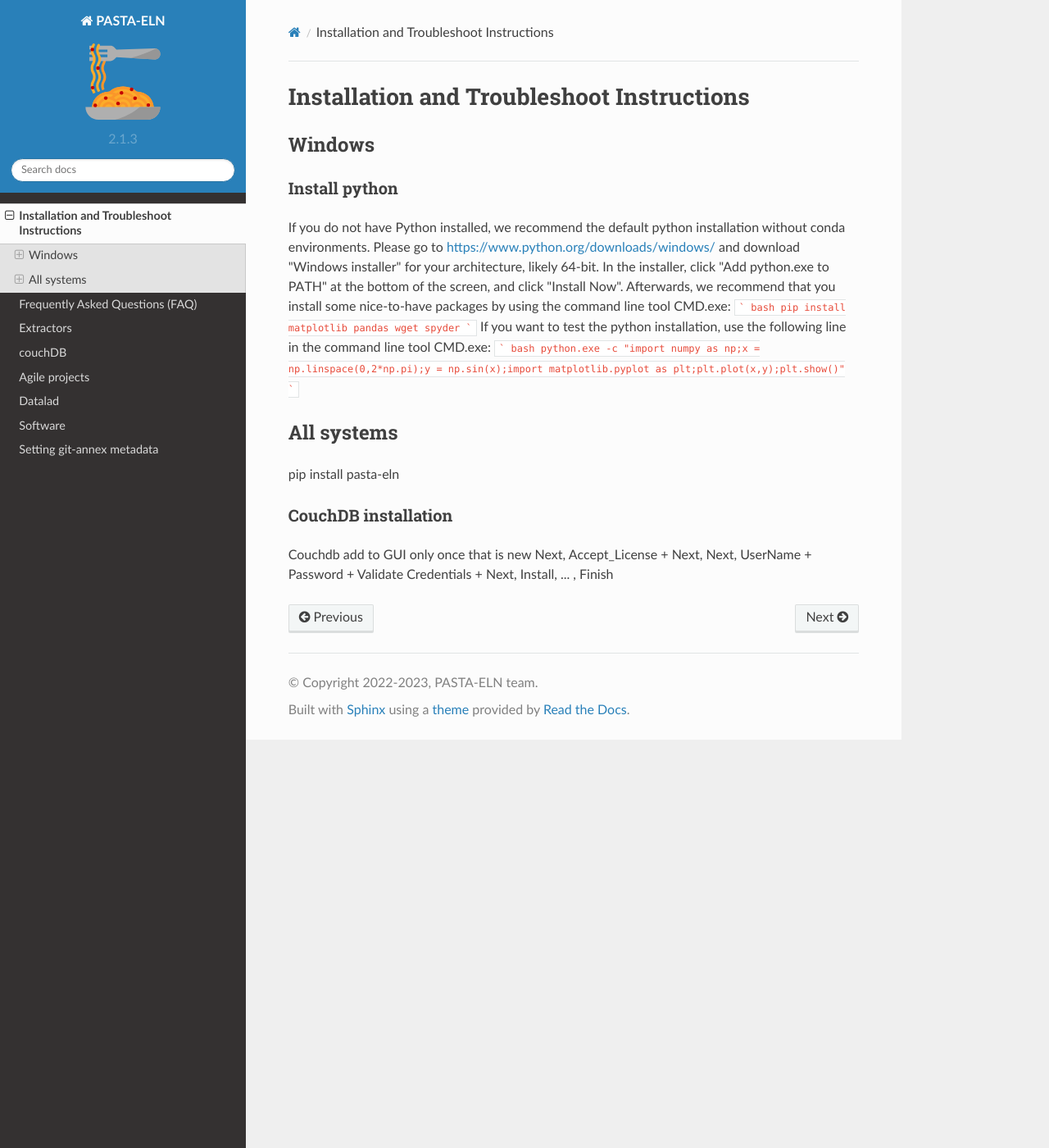
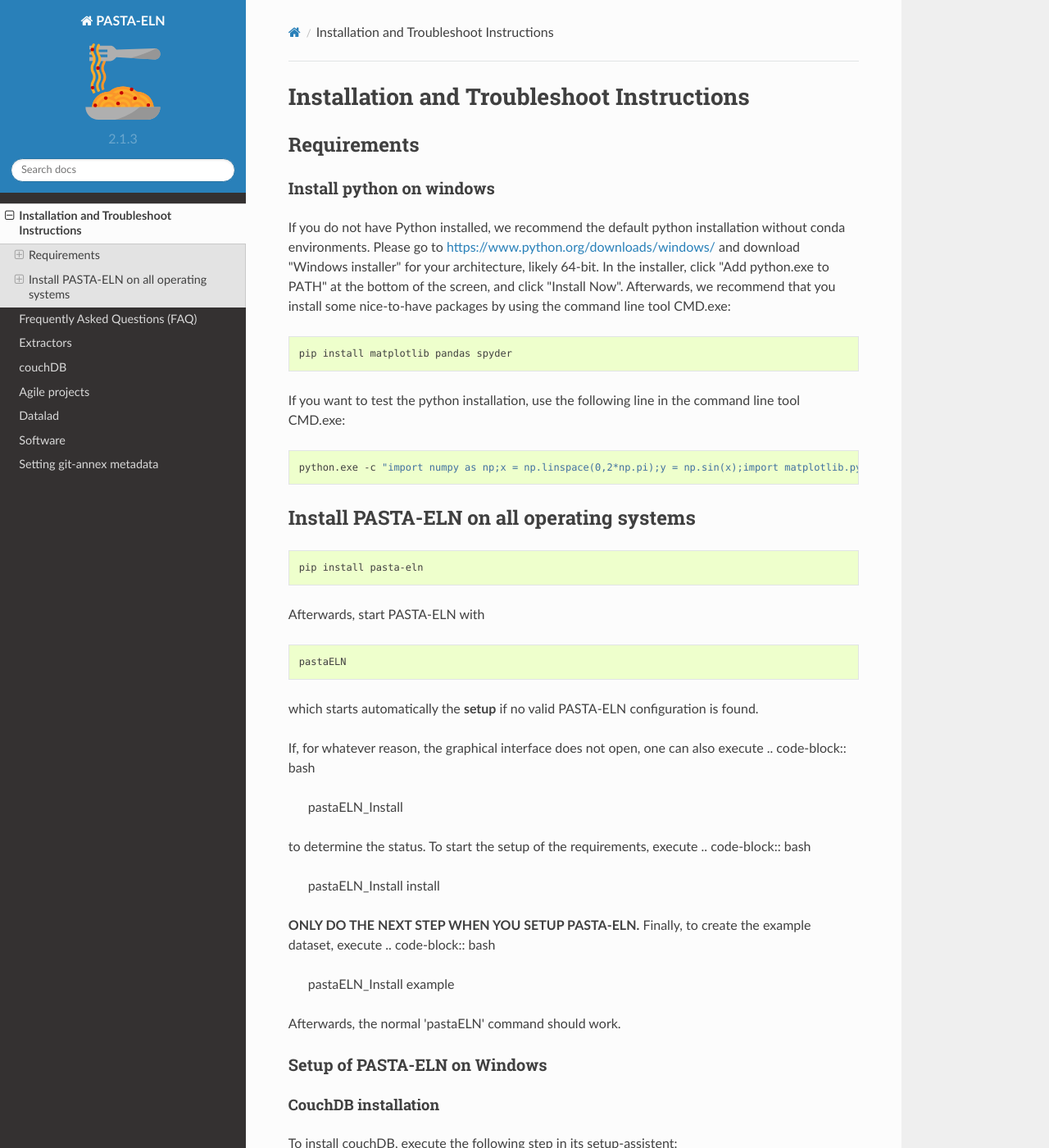
Before and after one commit to PASTA-ELN/pasta-eln, a Sphinx documentation site: the page built from docs/source/install.rst, in a window 1280 px wide and 1400 px high. Shown: the whole window at 82% size. Built offline with Sphinx 7.4.7 and the Read the Docs theme 2.0.0, drawn with Linux system fonts in a browser that asks for light colours; some of the changed text lies outside the part shown.

Commit message:
- Update install instructions windows - debug

````diff
--- a/docs/source/install.rst
+++ b/docs/source/install.rst
@@ -3,32 +3,71 @@
 Installation and Troubleshoot Instructions
 ******************************************
 
-Windows
-=======
+Requirements
+============
 
-Install python
---------------
+Install python on windows
+-------------------------
 
 If you do not have Python installed, we recommend the default python installation without conda environments. Please go to
 https://www.python.org/downloads/windows/
 and download "Windows installer" for your architecture, likely 64-bit. In the installer, click "Add python.exe to PATH" at the bottom of the screen, and click "Install Now".
 Afterwards, we recommend that you install some nice-to-have packages by using the command line tool CMD.exe:
-``` bash
-pip install matplotlib pandas wget spyder
-```
+
+.. code-block:: bash
+
+    pip install matplotlib pandas spyder
+
 If you want to test the python installation, use the following line in the command line tool CMD.exe:
-``` bash
-python.exe -c "import numpy as np;x = np.linspace(0,2*np.pi);y = np.sin(x);import matplotlib.pyplot as plt;plt.plot(x,y);plt.show()"
-```
 
-All systems
-===========
+.. code-block:: bash
 
-pip install pasta-eln
+    python.exe -c "import numpy as np;x = np.linspace(0,2*np.pi);y = np.sin(x);import matplotlib.pyplot as plt;plt.plot(x,y);plt.show()"
+
+Install PASTA-ELN on all operating systems
+==========================================
+
+.. code-block:: bash
+
+    pip install pasta-eln
+
+Afterwards, start PASTA-ELN with
+
+.. code-block:: bash
+
+    pastaELN
+
+which starts automatically the **setup** if no valid PASTA-ELN configuration is found.
+
+If, for whatever reason, the graphical interface does not open, one can also execute
+.. code-block:: bash
+
+    pastaELN_Install
+
+to determine the status. To start the setup of the requirements, execute
+.. code-block:: bash
+
+    pastaELN_Install install
+
+**ONLY DO THE NEXT STEP WHEN YOU SETUP PASTA-ELN.** Finally, to create the example dataset, execute
+.. code-block:: bash
+
+    pastaELN_Install example
+
+Afterwards, the normal 'pastaELN' command should work.
 
 
+Setup of PASTA-ELN on Windows
+-----------------------------
+
 CouchDB installation
---------------------
+^^^^^^^^^^^^^^^^^^^^
+To install couchDB, execute the following step in its setup-assistent:
 
-Couchdb add to GUI only once that is new
-Next, Accept_License + Next, Next, UserName + Password + Validate Credentials + Next, Install, ... , Finish
+1. -> Next
+2. Accept License -> Next
+3. -> Next
+4. enter UserName (e.g. admin) and password and click "Validate Credentials" -> Next
+5. -> Install
+6. ... wait ...
+7. -> Finish
--- a/setup.cfg
+++ b/setup.cfg
@@ -25,6 +25,7 @@
     keyring
     anytree
     Pillow
+    matplotlib
     pywin32;platform_system=='Windows'
     pywin32-ctypes;platform_system=='Windows'
     win-unicode-console;platform_system=='Windows'
````
Also changed, not shown: README_PYPI.md (+2 -2 lines), TODO.md (+2 -1 lines), 3 other files.
